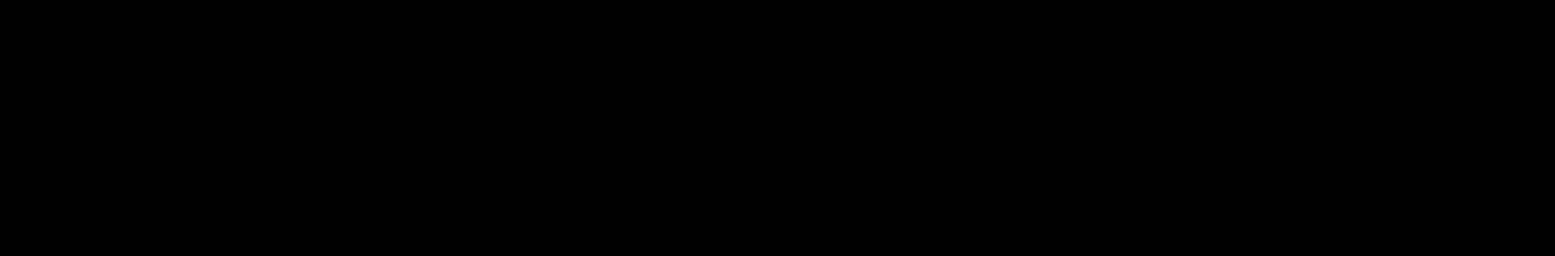
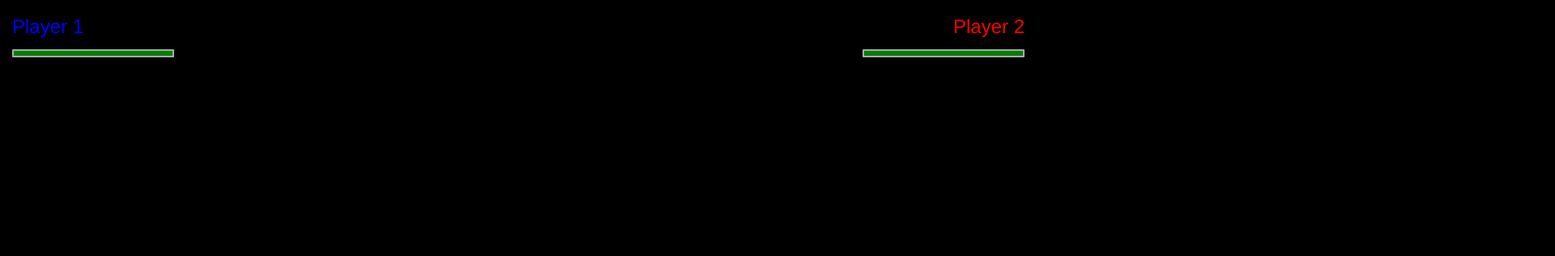
Before and after one commit to KidIcarus1337/galaxy-tanks, a plain HTML site: page app/index.html in a window 1280 px wide. Shown: the top 317 px of the page at 81% size, 1920 px wide, since content can reach past the window. Drawn offline with Linux system fonts and the light colour scheme.

Commit message:
Finished basic setup for starting a new game and began work on more game UI.

```diff
--- a/app/index.html
+++ b/app/index.html
@@ -31,6 +31,16 @@
 <section class="game-screen">
     <canvas id="canvas"></canvas>
     <div class="game-ui">
+        <div class="top-ui-bar">
+            <div class="p1-info">
+                <h3 class="p1-name">Player 1</h3>
+                <progress id="p1-health" value="100" max="100"></progress>
+            </div>
+            <div class="p2-info">
+                <h3 class="p2-name">Player 2</h3>
+                <progress id="p2-health" value="100" max="100"></progress>
+            </div>
+        </div>
         <div class="player-controls container">
             <div class="player-controls-top">
                 <div class="fire-param-cont aim-container">
--- a/app/scripts/main.js
+++ b/app/scripts/main.js
@@ -5,26 +5,27 @@ $(function() {
     // ----------------------------------------------------------------------------------------------------------
     function modeChange(tearMode, buildMode) {
         $(window, "*").off();
-        tearMode();
-        buildMode();
+        tearMode(buildMode);
     }
 
     function buildTitle() {
-        $(".title-screen").delay(500).fadeIn(500, function() {
+        $(".title-screen").fadeIn(500, function() {
             $(window).on("keydown click", titlePress);
         });
         stop_loop = false;
         titleTextLoop();
     }
 
-    function tearTitle() {
-        $(".title-screen").fadeOut(500);
+    function tearTitle(callback) {
+        $(".title-screen").fadeOut(500, function() {
+            callback();
+        });
         stop_loop = true;
         title_text.stop(true, true);
     }
 
     function buildMenu() {
-        $(".menu-screen").delay(500).fadeIn(500, function() {
+        $(".menu-screen").fadeIn(500, function() {
             $(window).keyup(function(e) {
                 if (e.keyCode == 27) {
                     modeChange(tearMenu, buildTitle);
@@ -36,20 +37,24 @@ $(function() {
         });
     }
 
-    function tearMenu() {
-        $(".menu-screen").fadeOut(500);
+    function tearMenu(callback) {
+        $(".menu-screen").fadeOut(500, function() {
+            callback();
+        });
     }
 
     function buildGame() {
-        gameMap1();
-        $(".game-screen").delay(500).fadeIn(500, function() {
+        loadGameMap1();
+        $(".game-screen").fadeIn(500, function() {
             $(window).on("keydown", moveListener);
             $(window).on("keydown", fireListener);
         });
     }
 
-    function tearGame() {
-        $(".game-screen").fadeOut(500);
+    function tearGame(callback) {
+        $(".game-screen").fadeOut(500, function() {
+            callback();
+        });
     }
 
     // TITLE
@@ -83,15 +88,9 @@ $(function() {
     // ----------------------------------------------------------------------------------------------------------
     var canvas = new fabric.Canvas('canvas');
 
-    // Resize the canvas to fill browser window dynamically
-    window.addEventListener('resize', resizeCanvas, false);
-
-    function resizeCanvas() {
-        canvas.setHeight(window.innerHeight);
-        canvas.setWidth(window.innerWidth);
-        canvas.renderAll();
-    }
-    resizeCanvas();
+    canvas.setHeight(1000);
+    canvas.setWidth(2000);
+    canvas.renderAll();
 
     fabric.Canvas.prototype.getElementsByType = function(type) {
         var objectList = [],
@@ -218,32 +217,53 @@ $(function() {
             return TURRET_LENGTH * (Math.sin(DEGREE_IN_RADIANS * angle));
         };
 
-    var p1_perimeter, p1_body, p1_turret, player_1, p2_perimeter, p2_body, p2_turret, player_2, objects_in_universe;
+    var current_player;
 
-    function gameMap1() {
-        for (e in canvas.getElementsByType("Planet")) {
-            canvas.dispose(e);
+    function resetGame() {
+        $(".game-over").css({display: "none"});
+        var planets = canvas.getElementsByType("Planet");
+        var shots = canvas.getElementsByType("Shot");
+        for (var i = 0; i < planets.length; i++) {
+            canvas.remove(planets[i]);
+            objects_in_universe.splice($.inArray(planets[i], objects_in_universe), 1);
         }
-        for (e in canvas.getElementsByType("Player")) {
-            canvas.dispose(e);
+        for (var i = 0; i < shots.length; i++) {
+            canvas.remove(shots[i]);
+            objects_in_universe.splice($.inArray(shots[i], objects_in_universe), 1);
         }
-        for (e in canvas.getElementsByType("Shot")) {
-            canvas.dispose(e);
+        player_1.set({actionPoints: 0, aim: 0, power: 50});
+        player_2.set({actionPoints: 0, aim: 180, power: 50});
+        p1_turret.set({x2: turret_cos(0), y2: turret_sin(0)});
+        p2_turret.set({x2: turret_cos(180), y2: turret_sin(180)});
+    }
+
+    function loadGameMap1() {
+        resetGame();
+
+        player_1.set({left: 500, top: 400});
+        player_2.set({left: 1300, top: 400});
+
+        var planet_1 = new Planet({radius: 150, left: 800, top: 350, selectable: false, velocityX: 0, velocityY: 0, mass: 100000});
+        planet_1.setGradient('fill', {
+            x1: 0,
+            y1: -planet_1.width / 2,
+            x2: 0,
+            y2: planet_1.width / 2,
+            colorStops: {
+                0: "green",
+                0.7: "green",
+                1: "blue"
+            }
+        });
+
+        canvas.add(planet_1);
+        objects_in_universe.push(planet_1);
+
+        if (current_player) {
+            current_player.remove(player_indicator);
         }
-        p1_perimeter = new fabric.Circle({radius: TURRET_LENGTH, opacity: 0, selectable: false, originX: "center", originY: "center"});
-        p1_body = new playerBody({radius: 20, fill: "blue", selectable: false, originX: "center", originY: "center"});
-        p1_turret = new playerTurret([0, 0, turret_cos(0), turret_sin(0)],
-            {fill: "white", stroke: "white", strokeWidth: 2, selectable: false, originX: "center", originY: "center"});
-        player_1 = new Player([p1_perimeter, p1_body, p1_turret], {radius: 30, left: 500, top: 400, selectable: false, velocityX: 0, velocityY: 0, mass: 0, actionPoints: 0, aim: 0, power: 50, health: 3});
 
-        p2_perimeter = new fabric.Circle({radius: TURRET_LENGTH, opacity: 0, selectable: false, originX: "center", originY: "center"});
-        p2_body = new playerBody({radius: 20, fill: "red", selectable: false, originX: "center", originY: "center"});
-        p2_turret = new playerTurret([0, 0, turret_cos(180), turret_sin(180)],
-            {fill: "white", stroke: "white", strokeWidth: 2, selectable: false, originX: "center", originY: "center"});
-        player_2 = new Player([p2_perimeter, p2_body, p2_turret], {radius: 30, left: 1300, top: 400, selectable: false, velocityX: 0, velocityY: 0, mass: 0, actionPoints: 0, aim: 180, power: 50, health: 3});
-
-        canvas.add(test_planet, player_1, player_2);
-        objects_in_universe = [test_planet, player_1, player_2];
+        var first_player = Math.floor((Math.random() * 2) + 1);
         if (first_player == 1) {
             current_player = player_1;
         } else {
@@ -253,7 +273,20 @@ $(function() {
         current_player.add(player_indicator);
         $(".aim").text(current_player.aim + "˚");
         $(".power").text(current_player.power);
+        assessAP(current_player);
     }
+
+    var p1_perimeter = new fabric.Circle({radius: TURRET_LENGTH, opacity: 0, selectable: false, originX: "center", originY: "center"});
+    var p1_body = new playerBody({radius: 20, fill: "blue", selectable: false, originX: "center", originY: "center"});
+    var p1_turret = new playerTurret([0, 0, turret_cos(0), turret_sin(0)],
+            {fill: "white", stroke: "white", strokeWidth: 2, selectable: false, originX: "center", originY: "center"});
+    var player_1 = new Player([p1_perimeter, p1_body, p1_turret], {radius: 30, selectable: false, velocityX: 0, velocityY: 0, mass: 0});
+
+    var p2_perimeter = new fabric.Circle({radius: TURRET_LENGTH, opacity: 0, selectable: false, originX: "center", originY: "center"});
+    var p2_body = new playerBody({radius: 20, fill: "red", selectable: false, originX: "center", originY: "center"});
+    var p2_turret = new playerTurret([0, 0, turret_cos(180), turret_sin(180)],
+            {fill: "white", stroke: "white", strokeWidth: 2, selectable: false, originX: "center", originY: "center"});
+    var player_2 = new Player([p2_perimeter, p2_body, p2_turret], {radius: 30, selectable: false, velocityX: 0, velocityY: 0, mass: 0});
 
     var player_indicator = new fabric.Triangle({width: 10, height: 6, fill: "#fff", top: -35, angle: 180, selectable: false, originX: "center", originY: "center"});
     function indicatorHover() {
@@ -319,13 +352,13 @@ $(function() {
     });
     var shotMap = {
         "NORMAL SHOT": function(player_turret) {
-            return new Shot({radius: 2, fill: 'yellow', left: player_turret[0], top: player_turret[1], selectable: false, velocityX: 0, velocityY: 0, mass: 1})
+            return new Shot({radius: 2, fill: 'yellow', left: player_turret[0], top: player_turret[1], selectable: false, velocityX: 0, velocityY: 0, mass: 1, damage: 35})
         },
         "NO-GRAVITY SHOT": function(player_turret) {
-            return new noGravityShot({radius: 2, fill: 'red', left: player_turret[0], top: player_turret[1], selectable: false, velocityX: 0, velocityY: 0, mass: 1})
+            return new noGravityShot({radius: 2, fill: 'red', left: player_turret[0], top: player_turret[1], selectable: false, velocityX: 0, velocityY: 0, mass: 1, damage: 20})
         },
         "ANTI-GRAVITY SHOT": function(player_turret) {
-            return new antiGravityShot({radius: 2, fill: 'green', left: player_turret[0], top: player_turret[1], selectable: false, velocityX: 0, velocityY: 0, mass: 1})
+            return new antiGravityShot({radius: 2, fill: 'green', left: player_turret[0], top: player_turret[1], selectable: false, velocityX: 0, velocityY: 0, mass: 1, damage:35})
         }
     };
     var shot;
@@ -348,23 +381,14 @@ $(function() {
             this.callSuper('_render', ctx);
         }
     });
-    var test_planet = new Planet({radius: 150, left: 800, top: 350, selectable: false, velocityX: 0, velocityY: 0, mass: 100000});
-    test_planet.setGradient('fill', {
-        x1: 0,
-        y1: -test_planet.width / 2,
-        x2: 0,
-        y2: test_planet.width / 2,
-        colorStops: {
-            0: "green",
-            0.7: "green",
-            1: "blue"
-        }
-    });
 
     // Stars
 
 
     // Object interactions and relations
+    canvas.add(player_1, player_2);
+    var objects_in_universe = [player_1, player_2];
+
     function distanceBetween(object1, object2) {
         var dx = (object1.realX()) - (object2.realX()), dy = (object1.realY()) - (object2.realY());
         return Math.sqrt(Math.pow(dx, 2) + Math.pow(dy, 2));
@@ -374,12 +398,6 @@ $(function() {
         var g_forces = object.calculateGForce(objects_in_universe);
         object.velocityX = object.velocityX + (g_forces[0] * GAME_TIME_UNIT);
         object.velocityY = object.velocityY + (g_forces[1] * GAME_TIME_UNIT);
-        if (object.left + object.velocityX < 0 || object.left + object.velocityX > canvas.width - object.width) {
-            object.velocityX = -object.velocityX;
-        }
-        if (object.top + object.velocityY < 0 || object.top + object.velocityY > canvas.height - object.height) {
-            object.velocityY = -object.velocityY;
-        }
     }
 
     function updatePosition(object) {
@@ -399,8 +417,14 @@ $(function() {
                 if (object.type == "Shot") {
                     objects_to_remove.push(object);
                     if (opposing_obj.type == "Player") {
-                        opposing_obj.set({health: opposing_obj.health - 1});
-                        if (opposing_obj.health <= 0) {
+                        var health;
+                        if (opposing_obj == player_1) {
+                            health = document.getElementById("p1-health");
+                        } else {
+                            health = document.getElementById("p2-health");
+                        }
+                        health.value = health.value - object.damage;
+                        if (health.value <= 0) {
                             endGame(opposing_obj);
                         }
                     }
@@ -704,6 +728,7 @@ $(function() {
                 allow_param = true;
                 allow_end = true;
                 $(".fire-button").removeClass("button-disabled");
+                $(".end-button").removeClass("button-disabled");
                 canvas.off("mouse:down", confirmMove).off("mouse:move", setMoveCursor);
                 $(".game-ui").off();
                 $(".move-button").off().on("click", function() {
@@ -716,6 +741,7 @@ $(function() {
                 allow_param = false;
                 allow_end = false;
                 $(".fire-button").addClass("button-disabled");
+                $(".end-button").addClass("button-disabled");
                 canvas.on("mouse:down", confirmMove).on("mouse:move", setMoveCursor);
                 $(".game-ui").on("mousemove", function() {
                     canvas.remove(move_phantom);
@@ -777,8 +803,6 @@ $(function() {
         });
     }
 
-    var first_player = Math.floor((Math.random() * 2) + 1), current_player;
-
     var allow_end = true;
 
     function endTurn() {
--- a/app/styling/main.css
+++ b/app/styling/main.css
@@ -62,8 +62,37 @@ button:focus {
 /* GAME UI
 --------------------------------------------------------------------------------------------------------------------
 -------------------------------------------------------------------------------------------------------------------- */
+.top-ui-bar {
+    width: 100%;
+    padding: 0 15px;
+    position: fixed;
+    top: 0;
+}
+
+.p1-info {
+    float: left;
+    color: blue;
+    text-align: left;
+}
+
+.p2-info {
+    float: right;
+    color: red;
+    text-align: right;
+}
+
+#p1-health, #p2-health {
+    -webkit-appearance: none;
+    appearance: none;
+    height: 10px;
+    width: 200px;
+    border: 2px solid #aaaaaa;
+    border-radius: 1px;
+    color: #0ddf00;
+}
+
 .player-controls {
-    position: absolute;
+    position: fixed;
     width: 760px;
     left: 0;
     right: 0;
@@ -220,8 +249,8 @@ button:focus {
     border-radius: 2px;
     padding: 0 20px 15px;
     background-color: #1f1f1f;
-    position: absolute;
-    display: block;
+    position: fixed;
+    display: none;
     left: 0;
     right: 0;
     top: 40%;
```
